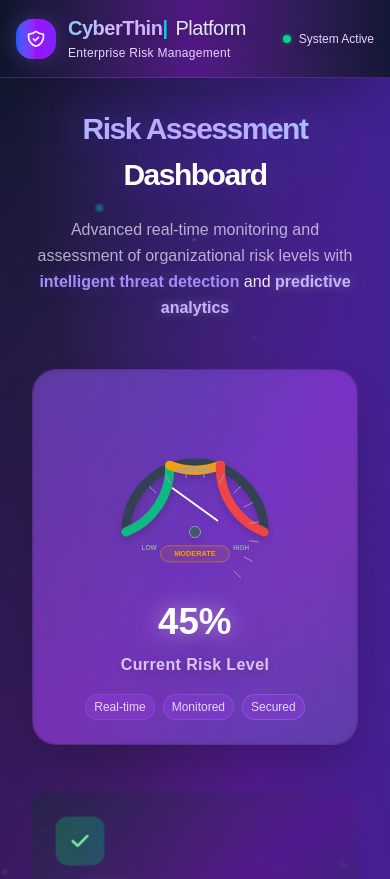
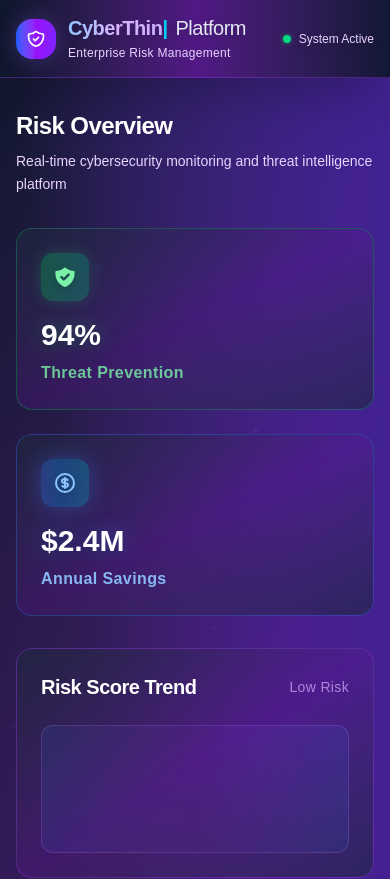
Before and after one commit to emi10147/cyberthink-platform, a Next.js app: page / in a window 390 px wide. Shown: the top 879 px of the page. Built offline with nearby package versions, Linux system fonts and the light colour scheme.

Commit message:
Add Risk Overview dashboard section - 94% Threat Prevention metric card with shield icon - .4M Annual Savings card with financial impact - Risk Score Trend visualization with animated chart - Professional left-aligned layout matching reference design - Responsive grid system with hover animations

```diff
--- a/src/app/page.tsx
+++ b/src/app/page.tsx
@@ -483,86 +483,202 @@ export default function Home() {
 
       {/* Majestic Main Content */}
       <main className="relative z-10 max-w-7xl mx-auto px-4 sm:px-6 lg:px-8 py-8 md:py-16">
-        <div className="text-center mb-12 md:mb-20">
+        {/* Risk Overview Dashboard */}
         <motion.div
-            className="mb-6 md:mb-8"
-            initial={{ opacity: 0, scale: 0.8 }}
-            animate={{ opacity: 1, scale: 1 }}
+          className="mb-12 md:mb-20"
+          initial={{ opacity: 0, y: 30 }}
+          animate={{ opacity: 1, y: 0 }}
           transition={{ duration: 1.2, ease: "easeOut" }}
         >
-            <motion.h2
-              className="text-3xl sm:text-4xl md:text-6xl lg:text-7xl xl:text-8xl font-black font-space-grotesk leading-tight tracking-tighter"
+          {/* Risk Overview Header */}
+          <motion.div
+            className="text-left mb-8 md:mb-12"
+            initial={{ opacity: 0, x: -30 }}
+            animate={{ opacity: 1, x: 0 }}
+            transition={{ duration: 0.8, delay: 0.3 }}
+          >
+            <h2 className="text-2xl md:text-4xl lg:text-5xl font-bold text-white font-space-grotesk tracking-tight mb-2">
+              Risk Overview
+            </h2>
+            <p className="text-purple-200 text-sm md:text-lg font-manrope leading-relaxed">
+              Real-time cybersecurity monitoring and threat intelligence platform
+            </p>
+          </motion.div>
+
+          {/* Top Metrics Row */}
+          <motion.div
+            className="grid grid-cols-1 md:grid-cols-2 gap-6 md:gap-8 mb-8 md:mb-12"
+            initial={{ opacity: 0 }}
+            animate={{ opacity: 1 }}
+            transition={{ duration: 1, delay: 0.6 }}
+          >
+            {/* Threat Prevention Card */}
+            <motion.div
+              className="bg-gradient-to-br from-slate-800/60 via-purple-900/30 to-slate-800/60 backdrop-blur-2xl rounded-2xl md:rounded-3xl p-6 md:p-8 border border-green-500/30 hover:border-green-400/60 transition-all duration-500 group relative overflow-hidden"
+              initial={{ opacity: 0, y: 30, scale: 0.95 }}
+              animate={{ opacity: 1, y: 0, scale: 1 }}
+              transition={{ duration: 0.8, delay: 0.8 }}
+              whileHover={{
+                y: -5,
+                scale: 1.02,
+                boxShadow: "0 25px 50px -12px rgba(34, 197, 94, 0.3)"
+              }}
+            >
+              <motion.div
+                className="absolute inset-0 opacity-0 group-hover:opacity-100 transition-opacity duration-500 bg-gradient-to-br from-green-500/10 via-transparent to-emerald-500/10"
+              />
+
+              <div className="relative z-10">
+                <motion.div
+                  className="w-12 h-12 md:w-16 md:h-16 bg-gradient-to-r from-green-500/30 to-emerald-500/30 rounded-xl md:rounded-2xl flex items-center justify-center mb-4 md:mb-6 group-hover:scale-110 transition-all duration-500"
+                  animate={{
+                    boxShadow: [
+                      "0 0 20px rgba(34, 197, 94, 0.3)",
+                      "0 0 30px rgba(34, 197, 94, 0.5)",
+                      "0 0 20px rgba(34, 197, 94, 0.3)"
+                    ]
+                  }}
+                  transition={{ duration: 3, repeat: Infinity }}
+                >
+                  <svg className="w-6 h-6 md:w-8 md:h-8 text-green-300 drop-shadow-lg" fill="currentColor" viewBox="0 0 20 20">
+                    <path fillRule="evenodd" d="M2.166 4.999A11.954 11.954 0 0010 1.944 11.954 11.954 0 0017.834 5c.11.65.166 1.32.166 2.001 0 5.225-3.34 9.67-8 11.317C5.34 16.67 2 12.225 2 7c0-.682.057-1.35.166-2.001zm11.541 3.708a1 1 0 00-1.414-1.414L9 10.586 7.707 9.293a1 1 0 00-1.414 1.414l2 2a1 1 0 001.414 0l4-4z" clipRule="evenodd" />
+                  </svg>
+                </motion.div>
+
+                <motion.div
+                  className="text-3xl md:text-5xl lg:text-6xl font-bold text-white mb-2 font-fira-code tabular-nums drop-shadow-lg"
                   animate={{
                     textShadow: [
-                  "0 0 20px rgba(139, 92, 246, 0.3)",
-                  "0 0 40px rgba(139, 92, 246, 0.5)",
-                  "0 0 20px rgba(139, 92, 246, 0.3)"
+                      "0 0 20px rgba(34, 197, 94, 0.4)",
+                      "0 0 30px rgba(34, 197, 94, 0.6)",
+                      "0 0 20px rgba(34, 197, 94, 0.4)"
                     ]
                   }}
-              transition={{ duration: 4, repeat: Infinity }}
+                  transition={{ duration: 3, repeat: Infinity }}
                 >
-              <motion.span
-                className="block bg-gradient-to-r from-blue-300 via-purple-300 via-violet-300 to-cyan-300 bg-clip-text text-transparent font-space-grotesk"
-                animate={{ backgroundPosition: ["0% 50%", "100% 50%", "0% 50%"] }}
-                style={{ backgroundSize: "200% 200%" }}
-                transition={{ duration: 5, repeat: Infinity }}
-              >
-                Risk Assessment
-              </motion.span>
-              <motion.span
-                className="block text-white drop-shadow-2xl mt-2 font-space-grotesk font-bold"
-                initial={{ opacity: 0, y: 20 }}
-                animate={{ opacity: 1, y: 0 }}
-                transition={{ delay: 0.5, duration: 0.8 }}
-              >
-                Dashboard
-              </motion.span>
-            </motion.h2>
+                  94%
                 </motion.div>
 
-          <motion.p
-            className="text-base sm:text-lg md:text-xl lg:text-2xl text-purple-100 max-w-5xl mx-auto leading-relaxed font-manrope font-light px-4"
+                <motion.div
+                  className="text-green-300 font-semibold text-base md:text-xl lg:text-2xl font-outfit tracking-wide"
+                  animate={{ opacity: [0.8, 1, 0.8] }}
+                  transition={{ duration: 2, repeat: Infinity }}
+                >
+                  Threat Prevention
+                </motion.div>
+              </div>
+            </motion.div>
+
+            {/* Annual Savings Card */}
+            <motion.div
+              className="bg-gradient-to-br from-slate-800/60 via-purple-900/30 to-slate-800/60 backdrop-blur-2xl rounded-2xl md:rounded-3xl p-6 md:p-8 border border-blue-500/30 hover:border-blue-400/60 transition-all duration-500 group relative overflow-hidden"
+              initial={{ opacity: 0, y: 30, scale: 0.95 }}
+              animate={{ opacity: 1, y: 0, scale: 1 }}
+              transition={{ duration: 0.8, delay: 1 }}
+              whileHover={{
+                y: -5,
+                scale: 1.02,
+                boxShadow: "0 25px 50px -12px rgba(59, 130, 246, 0.3)"
+              }}
+            >
+              <motion.div
+                className="absolute inset-0 opacity-0 group-hover:opacity-100 transition-opacity duration-500 bg-gradient-to-br from-blue-500/10 via-transparent to-cyan-500/10"
+              />
+
+              <div className="relative z-10">
+                <motion.div
+                  className="w-12 h-12 md:w-16 md:h-16 bg-gradient-to-r from-blue-500/30 to-cyan-500/30 rounded-xl md:rounded-2xl flex items-center justify-center mb-4 md:mb-6 group-hover:scale-110 transition-all duration-500"
+                  animate={{
+                    boxShadow: [
+                      "0 0 20px rgba(59, 130, 246, 0.3)",
+                      "0 0 30px rgba(59, 130, 246, 0.5)",
+                      "0 0 20px rgba(59, 130, 246, 0.3)"
+                    ]
+                  }}
+                  transition={{ duration: 3, repeat: Infinity, delay: 1 }}
+                >
+                  <svg className="w-6 h-6 md:w-8 md:h-8 text-blue-300 drop-shadow-lg" fill="none" stroke="currentColor" viewBox="0 0 24 24">
+                    <path strokeLinecap="round" strokeLinejoin="round" strokeWidth={2} d="M12 8c-1.657 0-3 .895-3 2s1.343 2 3 2 3 .895 3 2-1.343 2-3 2m0-8c1.11 0 2.08.402 2.599 1M12 8V7m0 1v8m0 0v1m0-1c-1.11 0-2.08-.402-2.599-1M21 12a9 9 0 11-18 0 9 9 0 0118 0z" />
+                  </svg>
+                </motion.div>
+
+                <motion.div
+                  className="text-3xl md:text-5xl lg:text-6xl font-bold text-white mb-2 font-fira-code tabular-nums drop-shadow-lg"
+                  animate={{
+                    textShadow: [
+                      "0 0 20px rgba(59, 130, 246, 0.4)",
+                      "0 0 30px rgba(59, 130, 246, 0.6)",
+                      "0 0 20px rgba(59, 130, 246, 0.4)"
+                    ]
+                  }}
+                  transition={{ duration: 3, repeat: Infinity, delay: 0.5 }}
+                >
+                  $2.4M
+                </motion.div>
+
+                <motion.div
+                  className="text-blue-300 font-semibold text-base md:text-xl lg:text-2xl font-outfit tracking-wide"
+                  animate={{ opacity: [0.8, 1, 0.8] }}
+                  transition={{ duration: 2, repeat: Infinity, delay: 0.7 }}
+                >
+                  Annual Savings
+                </motion.div>
+              </div>
+            </motion.div>
+          </motion.div>
+
+          {/* Risk Score Trend Section */}
+          <motion.div
+            className="bg-gradient-to-br from-slate-800/60 via-purple-900/30 to-slate-800/60 backdrop-blur-2xl rounded-2xl md:rounded-3xl p-6 md:p-8 border border-purple-500/30 hover:border-purple-400/60 transition-all duration-500 mb-8 md:mb-12"
             initial={{ opacity: 0, y: 30 }}
             animate={{ opacity: 1, y: 0 }}
-            transition={{ duration: 1, delay: 0.8 }}
+            transition={{ duration: 0.8, delay: 1.2 }}
           >
-            <motion.span
+            <div className="flex items-center justify-between mb-6">
+              <h3 className="text-xl md:text-2xl font-bold text-white font-space-grotesk tracking-tight">
+                Risk Score Trend
+              </h3>
+              <motion.div
+                className="text-sm text-purple-300 font-outfit tracking-wide"
                 animate={{ opacity: [0.7, 1, 0.7] }}
-              transition={{ duration: 3, repeat: Infinity }}
+                transition={{ duration: 2, repeat: Infinity }}
               >
-              Advanced real-time monitoring and assessment of organizational risk levels with{' '}
-            </motion.span>
-            <motion.span
-              className="text-cyan-300 font-semibold drop-shadow-lg font-outfit"
+                Low Risk
+              </motion.div>
+            </div>
+
+            {/* Simplified trend chart visualization */}
+            <div className="h-32 md:h-48 bg-gradient-to-r from-blue-500/10 via-purple-500/5 to-blue-500/10 rounded-xl border border-purple-400/20 flex items-end justify-center p-4">
+              <motion.div
+                className="flex items-end space-x-2 w-full max-w-md"
+                initial={{ opacity: 0 }}
+                animate={{ opacity: 1 }}
+                transition={{ delay: 1.5, duration: 1 }}
+              >
+                {Array.from({ length: 12 }, (_, i) => (
+                  <motion.div
+                    key={i}
+                    className="bg-gradient-to-t from-blue-400 to-purple-400 rounded-t-sm flex-1"
+                    style={{
+                      height: `${20 + Math.sin(i * 0.5) * 15 + Math.random() * 10}%`,
+                      minHeight: '20%'
+                    }}
+                    initial={{ height: '0%' }}
                     animate={{
-                color: ["#67E8F9", "#A78BFA", "#67E8F9"],
-                textShadow: [
-                  "0 0 10px rgba(103, 232, 249, 0.5)",
-                  "0 0 20px rgba(167, 139, 250, 0.5)",
-                  "0 0 10px rgba(103, 232, 249, 0.5)"
-                ]
+                      height: `${20 + Math.sin(i * 0.5) * 15 + Math.random() * 10}%`
                     }}
-              transition={{ duration: 4, repeat: Infinity }}
-            >
-              intelligent threat detection
-            </motion.span>
-            <span className="font-manrope"> and </span>
-            <motion.span
-              className="text-violet-300 font-semibold drop-shadow-lg font-outfit"
-              animate={{
-                color: ["#C4B5FD", "#F0ABFC", "#C4B5FD"],
-                textShadow: [
-                  "0 0 10px rgba(196, 181, 253, 0.5)",
-                  "0 0 20px rgba(240, 171, 252, 0.5)",
-                  "0 0 10px rgba(196, 181, 253, 0.5)"
-                ]
+                    transition={{
+                      delay: 1.7 + i * 0.1,
+                      duration: 0.6,
+                      type: "spring",
+                      stiffness: 100
                     }}
-              transition={{ duration: 4, repeat: Infinity, delay: 2 }}
-            >
-              predictive analytics
-            </motion.span>
-          </motion.p>
+                  />
+                ))}
+              </motion.div>
             </div>
+          </motion.div>
+        </motion.div>
 
         {/* Majestic Risk Gauge */}
         <div className="flex justify-center mb-12 md:mb-20 px-4">
```
Lines whose indentation alone changed are shown as unchanged.
